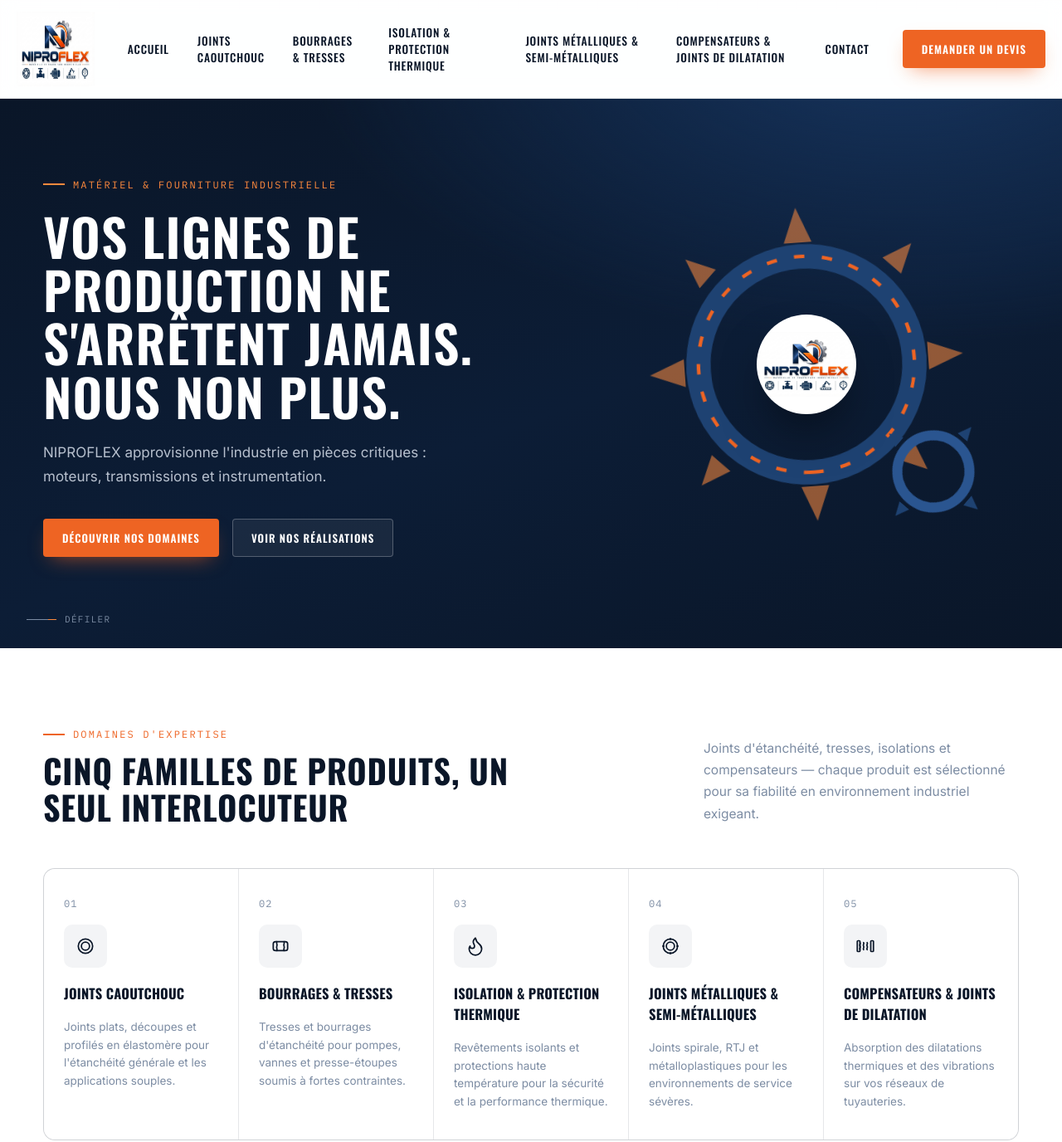
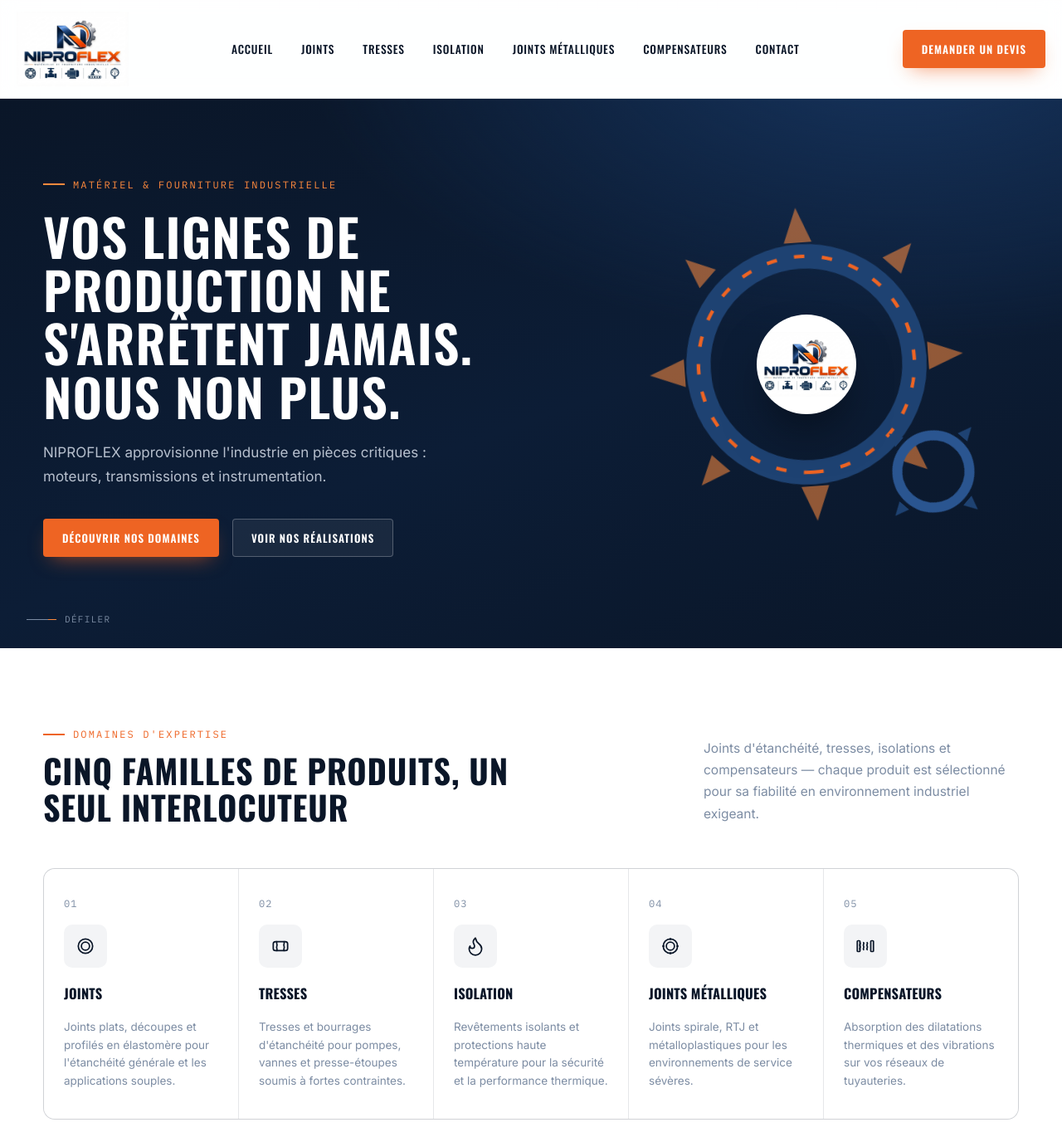
Before and after one commit to ahmedmeskache/NIPROFLEX, a plain HTML site: page index.html in a window 1280 px wide. Shown: the top 1376 px of the page at 83% size. Drawn offline with nearby package versions, Linux system fonts and the light colour scheme.

Commit message:
shorten nav labels: Joints, Tresses, Isolation, Joints Métalliques, Compensateurs

```diff
--- a/index.html
+++ b/index.html
@@ -607,11 +607,11 @@
     </a>
     <nav class="menu">
       <a href="/">Accueil</a>
-      <a href="/joints">Joints caoutchouc</a>
-      <a href="/bourrages">Bourrages &amp; Tresses</a>
-      <a href="/isolation">Isolation &amp; Protection Thermique</a>
-      <a href="/joints-metal">Joints Métalliques &amp; Semi-Métalliques</a>
-      <a href="/compensateurs">Compensateurs &amp; Joints de Dilatation</a>
+      <a href="/joints">Joints</a>
+      <a href="/bourrages">Tresses</a>
+      <a href="/isolation">Isolation</a>
+      <a href="/joints-metal">Joints Métalliques</a>
+      <a href="/compensateurs">Compensateurs</a>
       <a href="/contact">Contact</a>
     </nav>
     <div class="header-cta">
@@ -675,7 +675,7 @@
           <div class="icon-wrap">
             <svg viewBox="0 0 24 24" fill="none" stroke-width="1.6" stroke-linecap="round" stroke-linejoin="round"><circle cx="12" cy="12" r="8"/><circle cx="12" cy="12" r="4.5"/></svg>
           </div>
-          <h3>Joints caoutchouc</h3>
+          <h3>Joints</h3>
           <p>Joints plats, découpes et profilés en élastomère pour l'étanchéité générale et les applications souples.</p>
         </a>
 
@@ -684,7 +684,7 @@
           <div class="icon-wrap">
             <svg viewBox="0 0 24 24" fill="none" stroke-width="1.6" stroke-linecap="round" stroke-linejoin="round"><rect x="4" y="7" width="16" height="10" rx="2.5"/><path d="M8 7c-1 2.5 1 2.5 0 5s1 2.5 0 5M16 7c1 2.5-1 2.5 0 5s-1 2.5 0 5"/></svg>
           </div>
-          <h3>Bourrages &amp; Tresses</h3>
+          <h3>Tresses</h3>
           <p>Tresses et bourrages d'étanchéité pour pompes, vannes et presse-étoupes soumis à fortes contraintes.</p>
         </a>
 
@@ -693,7 +693,7 @@
           <div class="icon-wrap">
             <svg viewBox="0 0 24 24" fill="none" stroke-width="1.6" stroke-linecap="round" stroke-linejoin="round"><path d="M8.5 14.5A2.5 2.5 0 0 0 11 12c0-1.38-.5-2-1-3-1.07-2.14-.22-4.05 2-6 .5 2.5 2 4.9 4 6.5 2 1.6 3 3.5 3 5.5a7 7 0 1 1-14 0c0-1.15.43-2.29 1-3a2.5 2.5 0 0 0 2.5 2.5z"/></svg>
           </div>
-          <h3>Isolation &amp; Protection Thermique</h3>
+          <h3>Isolation</h3>
           <p>Revêtements isolants et protections haute température pour la sécurité et la performance thermique.</p>
         </a>
 
@@ -702,7 +702,7 @@
           <div class="icon-wrap">
             <svg viewBox="0 0 24 24" fill="none" stroke-width="1.6" stroke-linecap="round" stroke-linejoin="round"><circle cx="12" cy="12" r="8"/><circle cx="12" cy="12" r="4.5"/><circle cx="12" cy="4.2" r="1.2" fill="currentColor" stroke="none"/><circle cx="12" cy="19.8" r="1.2" fill="currentColor" stroke="none"/><circle cx="4.2" cy="12" r="1.2" fill="currentColor" stroke="none"/><circle cx="19.8" cy="12" r="1.2" fill="currentColor" stroke="none"/></svg>
           </div>
-          <h3>Joints Métalliques &amp; Semi-Métalliques</h3>
+          <h3>Joints Métalliques</h3>
           <p>Joints spirale, RTJ et métalloplastiques pour les environnements de service sévères.</p>
         </a>
 
@@ -711,7 +711,7 @@
           <div class="icon-wrap">
             <svg viewBox="0 0 24 24" fill="none" stroke-width="1.6" stroke-linecap="round" stroke-linejoin="round"><rect x="3" y="6" width="3" height="12" rx="0.8"/><rect x="18" y="6" width="3" height="12" rx="0.8"/><path d="M6 8c1.3 2-1.3 2 0 4s-1.3 2 0 4M10 8c1.3 2-1.3 2 0 4s-1.3 2 0 4M14 8c1.3 2-1.3 2 0 4s-1.3 2 0 4"/></svg>
           </div>
-          <h3>Compensateurs &amp; Joints de Dilatation</h3>
+          <h3>Compensateurs</h3>
           <p>Absorption des dilatations thermiques et des vibrations sur vos réseaux de tuyauteries.</p>
         </a>
       </div>
@@ -837,9 +837,9 @@
           <h4 class="mono">Navigation</h4>
           <ul>
             <li><a href="/">Accueil</a></li>
-            <li><a href="/joints">Joints caoutchouc</a></li>
-            <li><a href="/bourrages">Bourrages &amp; Tresses</a></li>
-            <li><a href="/isolation">Isolation &amp; Protection Thermique</a></li>
+            <li><a href="/joints">Joints</a></li>
+            <li><a href="/bourrages">Tresses</a></li>
+            <li><a href="/isolation">Isolation</a></li>
           </ul>
         </div>
         <div class="footer-col">
```
Also changed, not shown: bourrages.html (+8 -8 lines), compensateurs.html (+8 -8 lines), contact.html (+8 -8 lines), isolation.html (+8 -8 lines), joints-metal.html (+8 -8 lines), joints.html (+8 -8 lines).
